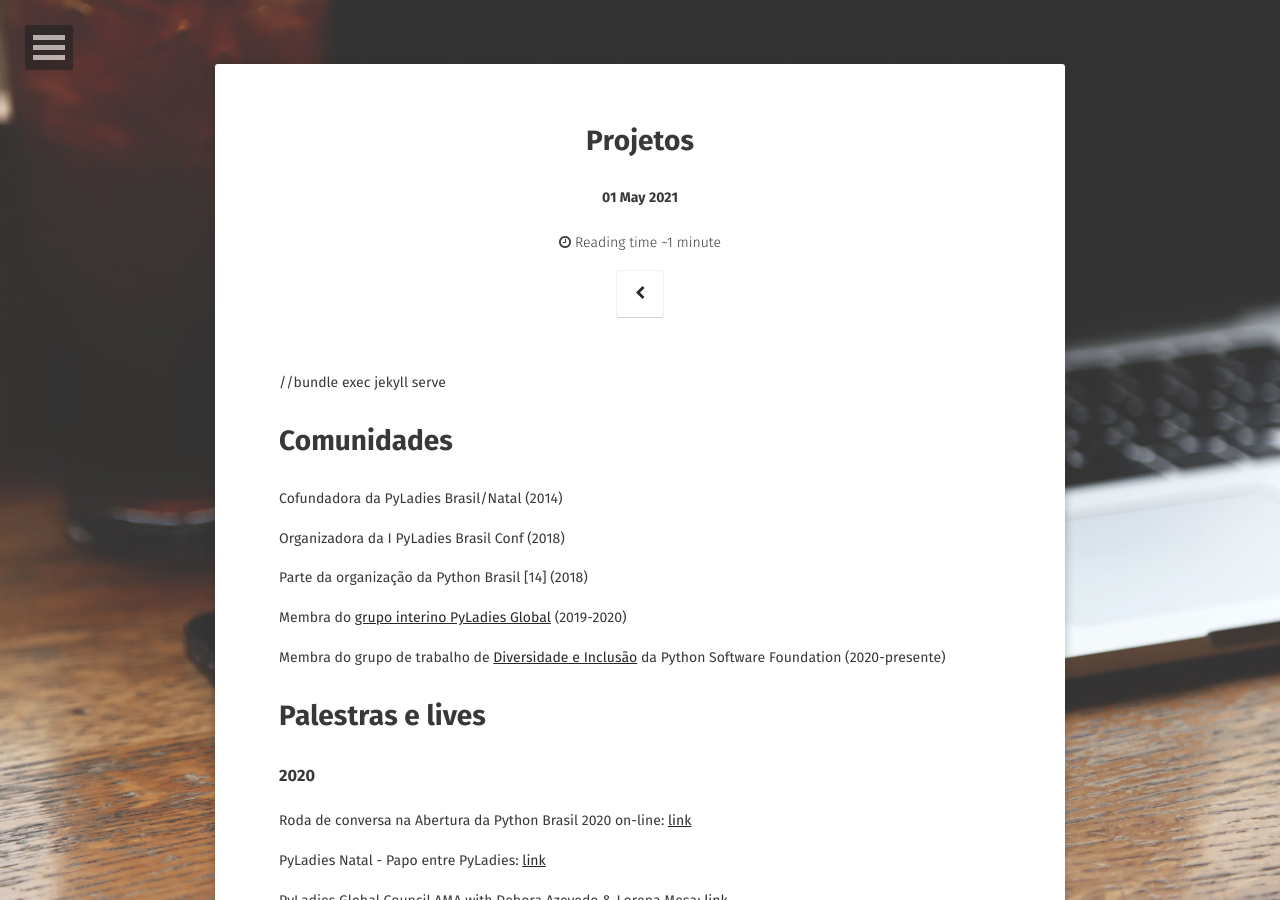
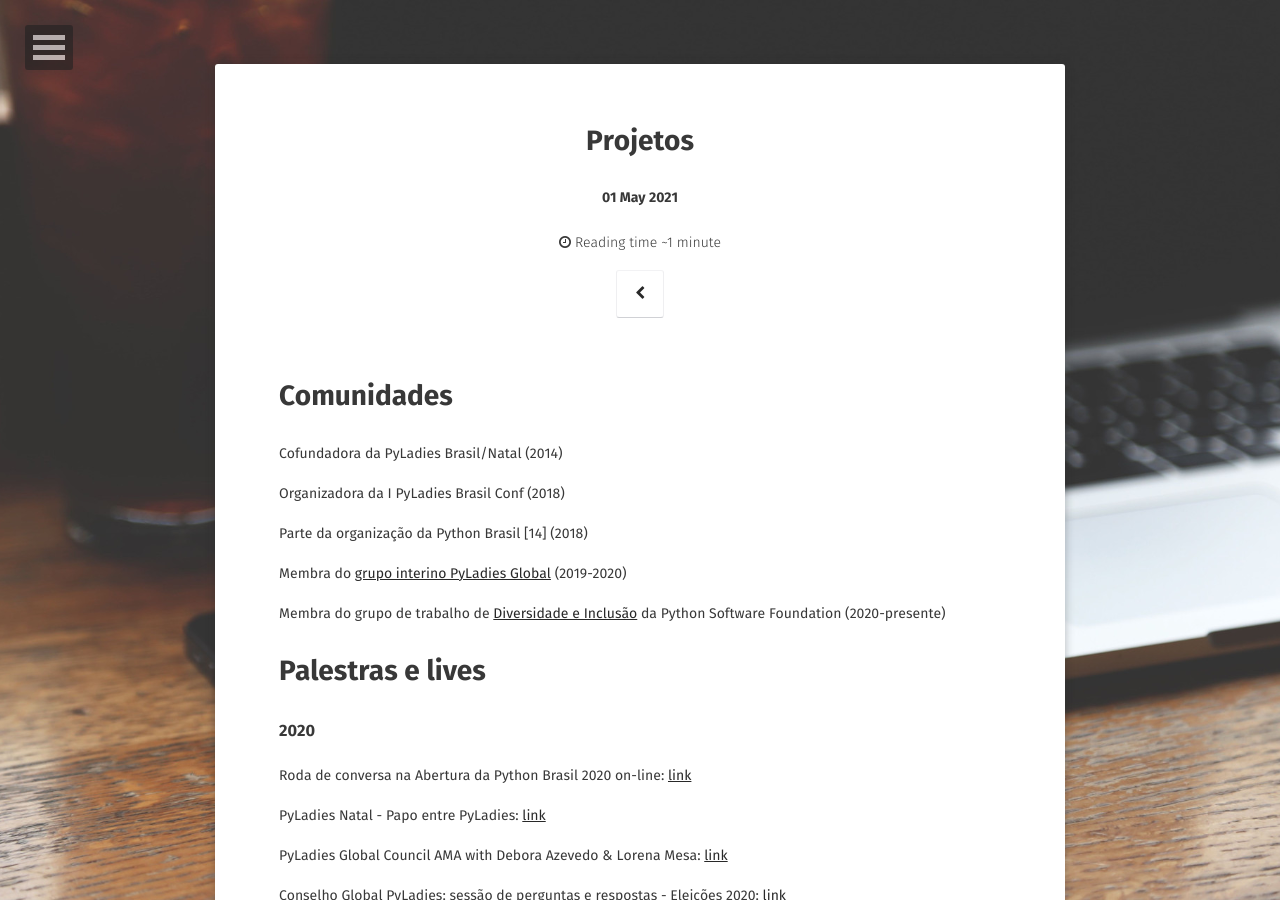
Before and after one commit to deboraazevedo/deboraazevedo.github.io, a Jekyll site: the page built from _posts/2021-05-01-projects.md, in a window 1280 px wide and 900 px high. Built offline with Jekyll 4.4.1, drawn with Linux system fonts in a browser that asks for light colours; some web fonts are replaced; comment, search, counter and statistics services are not loaded.

Commit message:
fix typo

```diff
--- a/_posts/2021-05-01-projects.md
+++ b/_posts/2021-05-01-projects.md
@@ -5,7 +5,7 @@ date:   2021-05-01
 comments: true
 project: true
 ---
-//bundle exec jekyll serve
+
 
 
 # Comunidades
```
